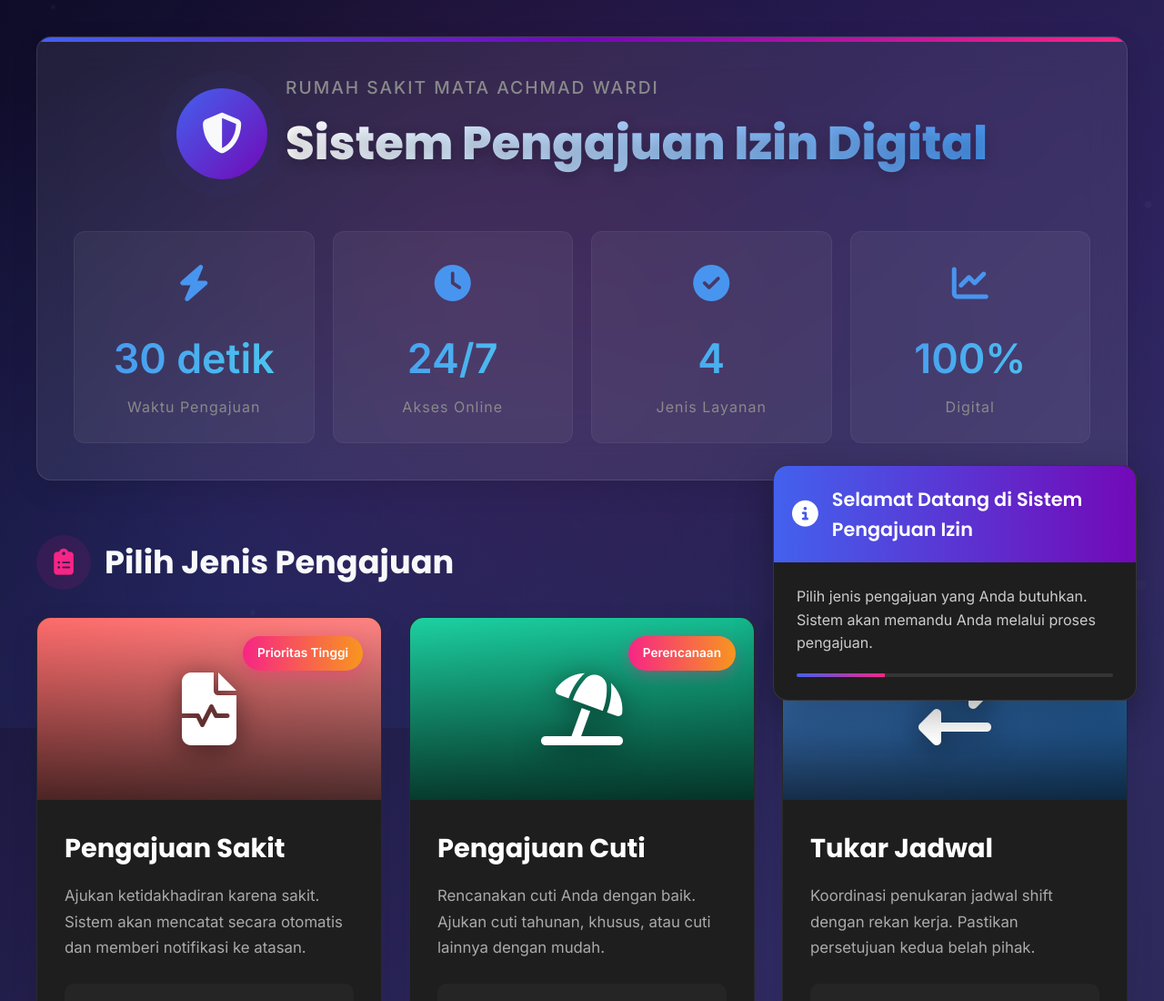
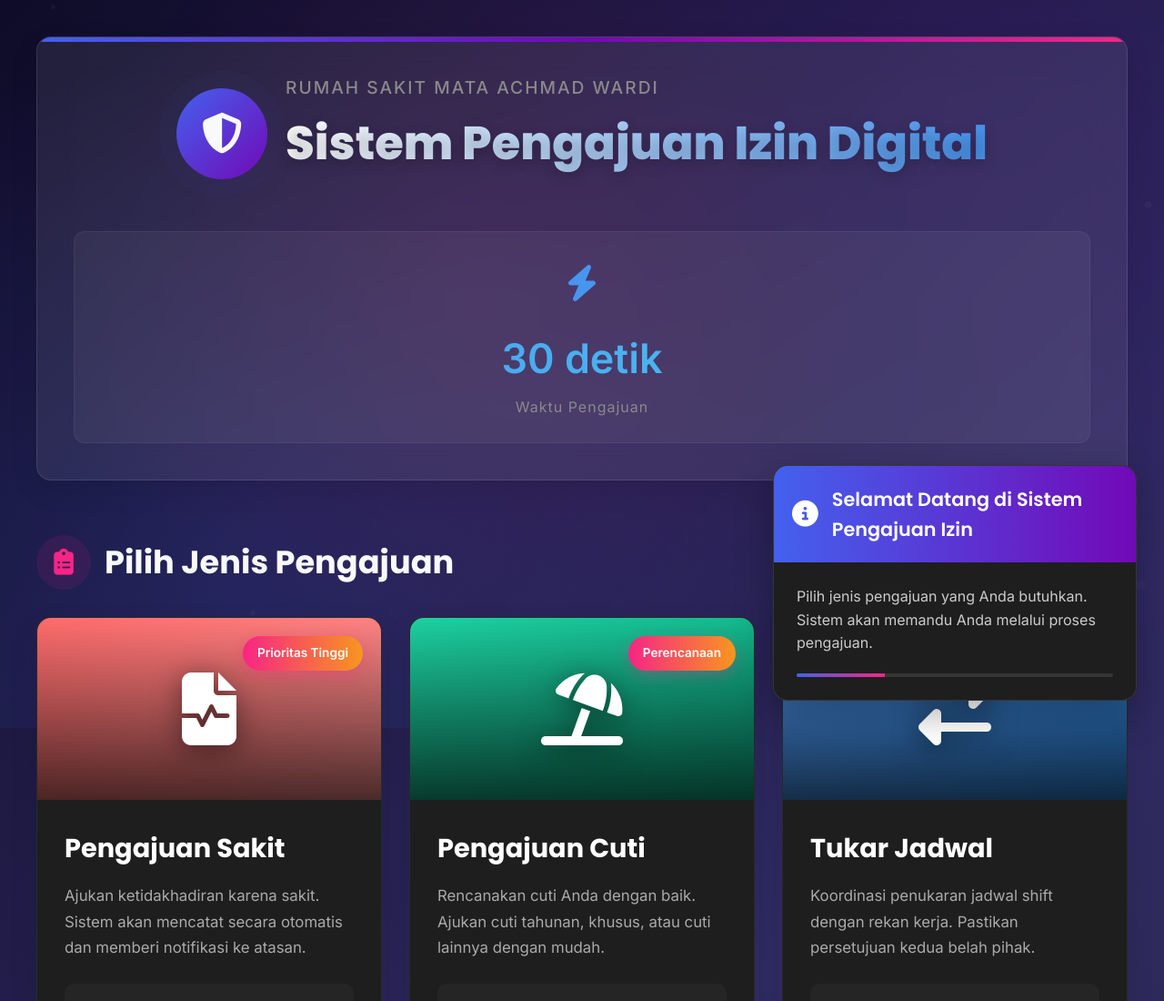
Before and after one commit to hendrihacker/RS-mata-achmad-wardi-Dokumen-absensi-, a plain HTML site: page index.html in a window 1280 px wide. Shown: the top 1100 px of the page at 91% size. Drawn offline with Linux system fonts and the light colour scheme.

Commit message:
Update index.html

```diff
--- a/index.html
+++ b/index.html
@@ -683,28 +683,7 @@
                     <div class="stat-number">30 detik</div>
                     <div class="stat-label">Waktu Pengajuan</div>
                 </div>
-                <div class="stat-card">
-                    <div class="stat-icon">
-                        <i class="fas fa-clock"></i>
-                    </div>
-                    <div class="stat-number">24/7</div>
-                    <div class="stat-label">Akses Online</div>
-                </div>
-                <div class="stat-card">
-                    <div class="stat-icon">
-                        <i class="fas fa-check-circle"></i>
-                    </div>
-                    <div class="stat-number">4</div>
-                    <div class="stat-label">Jenis Layanan</div>
-                </div>
-                <div class="stat-card">
-                    <div class="stat-icon">
-                        <i class="fas fa-chart-line"></i>
-                    </div>
-                    <div class="stat-number">100%</div>
-                    <div class="stat-label">Digital</div>
-                </div>
-            </div>
+
         </header>
 
         <!-- Main Content -->
```
